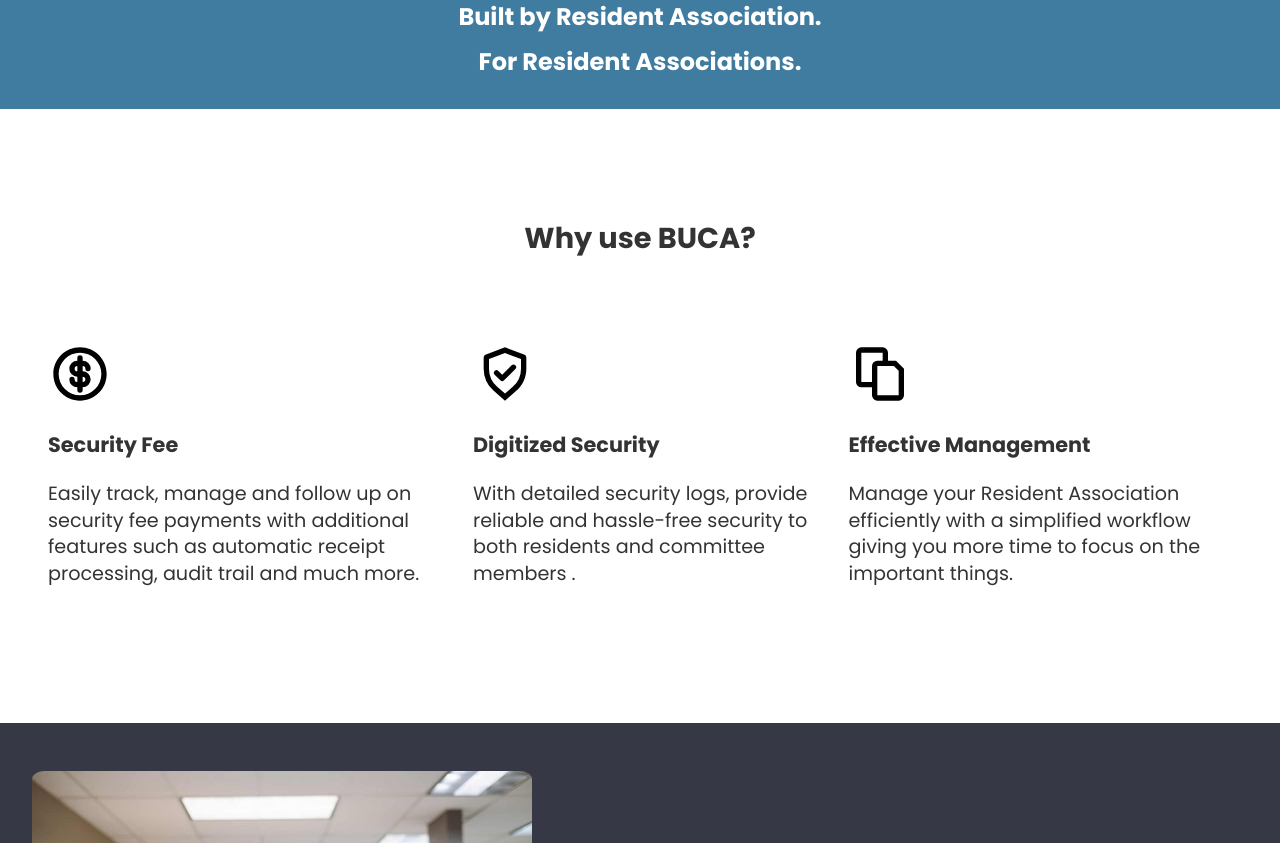
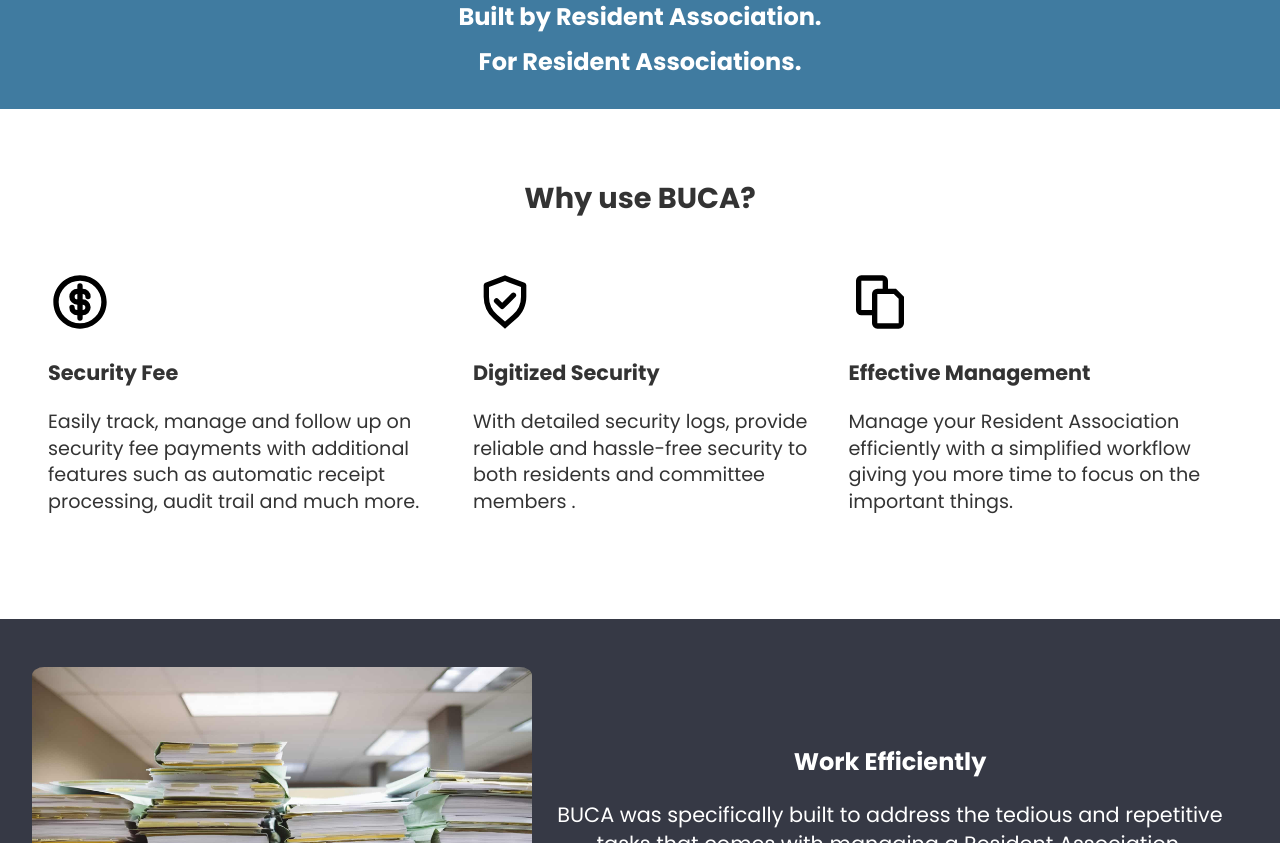
Before and after one commit to cySheng/buca_gatsby_netlify, a Gatsby site: page / in a window 1280 px wide. Shown: the part 748-1591 px from the top of the page. Built offline with nearby package versions, Linux system fonts and the light colour scheme; Gatsby itself is replaced by a stand-in of ours.

Commit message:
Fixed a minor bug with image width being too wide

```diff
--- a/src/components/front_page.scss
+++ b/src/components/front_page.scss
@@ -61,6 +61,7 @@
 
   img {
     max-width: 500px;
+    width: 100%;
   }
 }
 
@@ -103,7 +104,7 @@
 
 .first-section {
   padding: 2rem;
-  margin: 5rem 0;
+  margin: 2.5rem 0;
 }
 
 .first-section p {
@@ -121,7 +122,7 @@
 
 .selling-point {
   padding-top: 1rem;
-  padding: 4rem 1rem 0 1rem;
+  padding: 2rem 1rem 0 1rem;
   max-width: 425px;
 }
 
```
